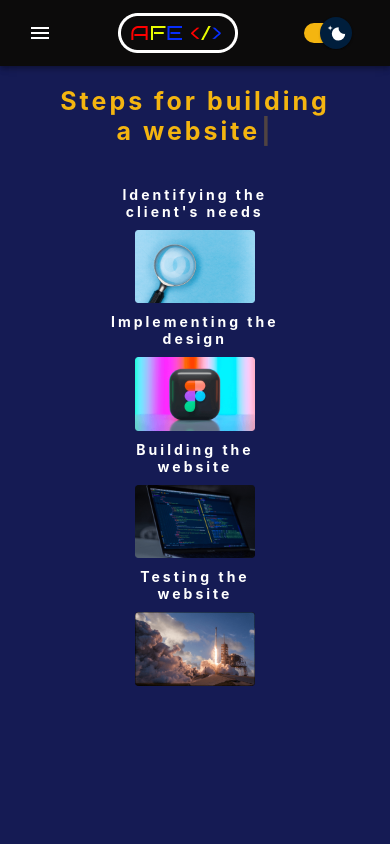
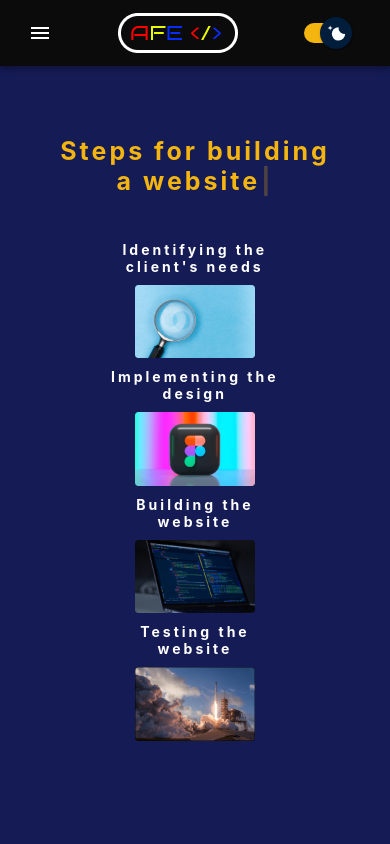
Before and after one commit to Adrian-Edu/best-web-design, a React (Create React App) app: page /steps in a window 390 px wide. Shown: the top 844 px of the page. Built offline with nearby package versions, Linux system fonts and the light colour scheme.

Commit message:
modificari

```diff
--- a/src/pages/steps-page/StepsPage.css
+++ b/src/pages/steps-page/StepsPage.css
@@ -163,6 +163,7 @@
   }
   .header-fifth {
     font-size: 40px;
+    padding-top: 70px !important;
   }
   .test {
     margin: 0 35px;
@@ -204,7 +205,6 @@
   }
   .header-fifth {
     font-size: 25px;
-    padding: 20px 0 10px 0;
   }
 
   .test {
```
